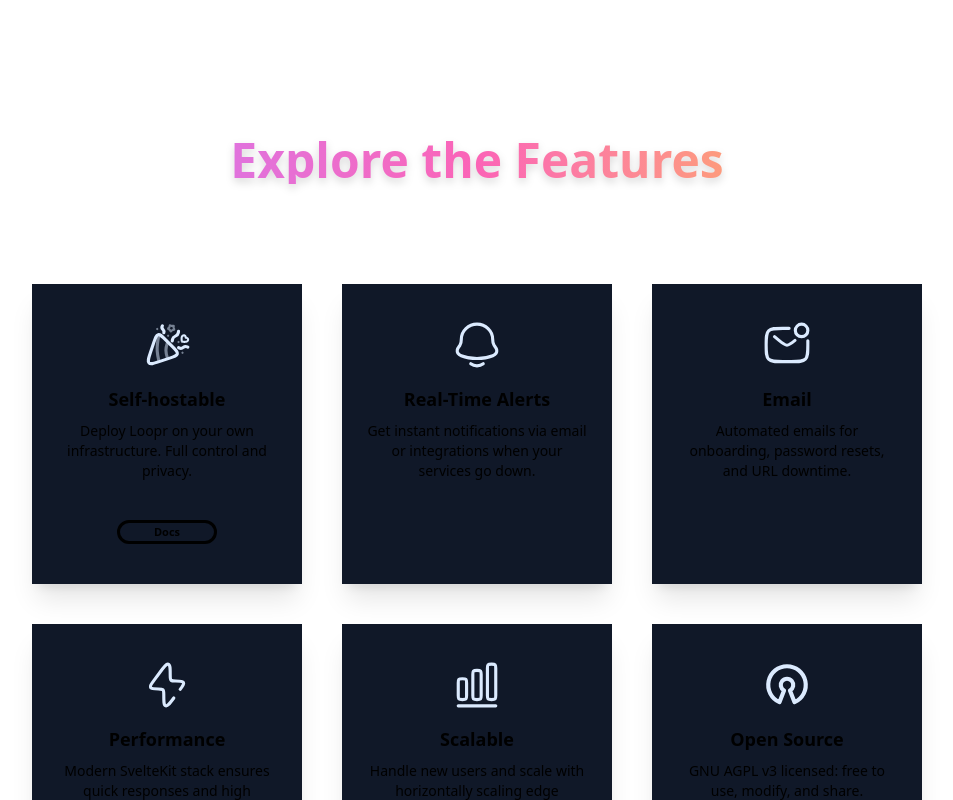
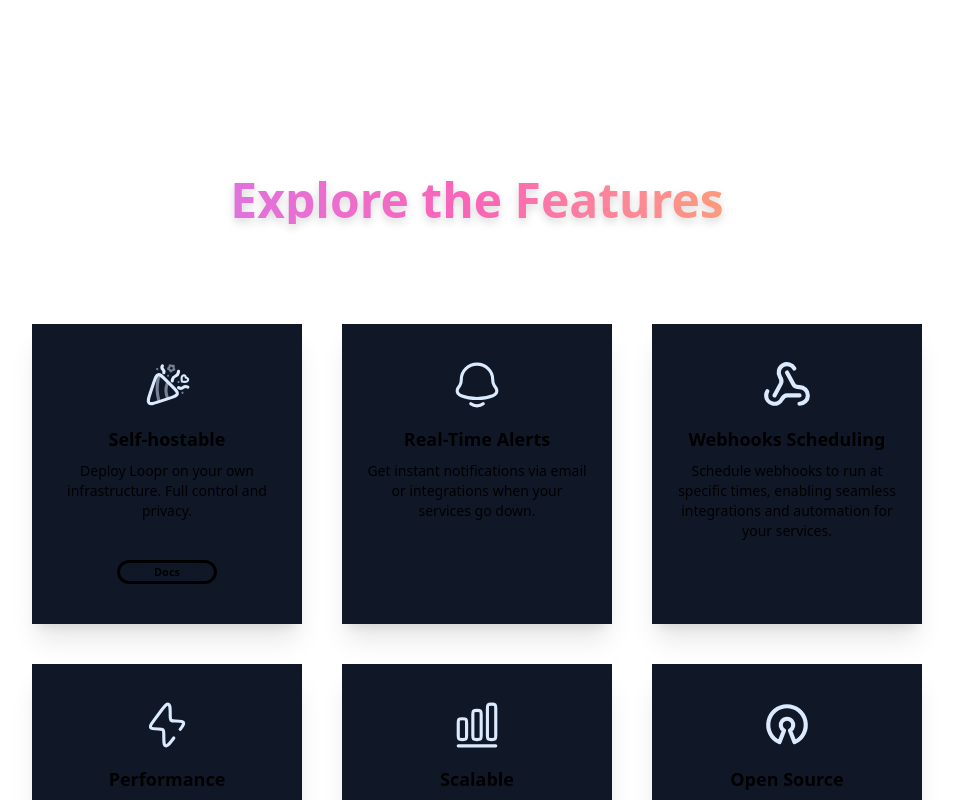
Before and after one commit to AnishSarkar22/Loopr, a SvelteKit app: page / in a window 1280 px wide. Shown: the part 705-1505 px from the top of the page, without its empty margins (163-1116 px from the left). Built offline with nearby package versions, Linux system fonts and the light colour scheme; no server answers.

Commit message:
docs: update README and add webhooks scheduling feature description

```diff
--- a/src/routes/+page.svelte
+++ b/src/routes/+page.svelte
@@ -41,14 +41,27 @@
 </svg>
 			</svg>`
 		},
-		    {
-		      name: "Email",
-		      linkText: "Docs",
-		      description: "Automated emails for onboarding, password resets, and URL downtime.",
-		      svgContent: `<path d="M22 10C22.0185 10.7271 22 11.0542 22 12C22 15.7712 22 17.6569 20.8284 18.8284C19.6569 20 17.7712 20 14 20H10C6.22876 20 4.34315 20 3.17157 18.8284C2 17.6569 2 15.7712 2 12C2 8.22876 2 6.34315 3.17157 5.17157C4.34315 4 6.22876 4 10 4H13" stroke="currentColor" stroke-width="1.5" stroke-linecap="round"/>
-		<path d="M6 8L8.1589 9.79908C9.99553 11.3296 10.9139 12.0949 12 12.0949C13.0861 12.0949 14.0045 11.3296 15.8411 9.79908" stroke="currentColor" stroke-width="1.5" stroke-linecap="round"/>
-		<circle cx="19" cy="5" r="3" stroke="currentColor" stroke-width="1.5"/>`,
-		    },
+		//     {
+		//       name: "Email",
+		//       linkText: "Docs",
+		//       description: "Automated emails for onboarding, password resets, and URL downtime.",
+		//       svgContent: `<path d="M22 10C22.0185 10.7271 22 11.0542 22 12C22 15.7712 22 17.6569 20.8284 18.8284C19.6569 20 17.7712 20 14 20H10C6.22876 20 4.34315 20 3.17157 18.8284C2 17.6569 2 15.7712 2 12C2 8.22876 2 6.34315 3.17157 5.17157C4.34315 4 6.22876 4 10 4H13" stroke="currentColor" stroke-width="1.5" stroke-linecap="round"/>
+		// <path d="M6 8L8.1589 9.79908C9.99553 11.3296 10.9139 12.0949 12 12.0949C13.0861 12.0949 14.0045 11.3296 15.8411 9.79908" stroke="currentColor" stroke-width="1.5" stroke-linecap="round"/>
+		// <circle cx="19" cy="5" r="3" stroke="currentColor" stroke-width="1.5"/>`,
+		//     },
+		{
+			name: 'Webhooks Scheduling',
+			newPage: true,
+			linkText: 'Docs',
+			description: 'Schedule webhooks to run at specific times, enabling seamless integrations and automation for your services.',
+			svgContent: `<svg xmlns="http://www.w3.org/2000/svg" width="24" height="24" viewBox="0 0 24 24" {...$$props}>
+	<g fill="none" stroke="currentColor" stroke-linecap="round" stroke-linejoin="round" stroke-width="2">
+		<path d="M18 16.98h-5.99c-1.1 0-1.95.94-2.48 1.9A4 4 0 0 1 2 17c.01-.7.2-1.4.57-2" />
+		<path d="m6 17l3.13-5.78c.53-.97.1-2.18-.5-3.1a4 4 0 1 1 6.89-4.06" />
+		<path d="m12 6l3.13 5.73C15.66 12.7 16.9 13 18 13a4 4 0 0 1 0 8" />
+	</g>
+</svg>`
+		},
 		{
 			name: 'Performance',
 			newPage: true,
@@ -191,7 +204,7 @@
 	<div class="px-7 pt-20 pb-8">
 		<div class="mx-auto max-w-lg text-center">
 			<div
-				class="animate-gradient-x mt-50 bg-gradient-to-r from-purple-400 via-pink-400 to-yellow-400 bg-clip-text text-4xl font-extrabold text-transparent drop-shadow-lg md:mt-40 md:text-5xl"
+				class="animate-gradient-x mt-50 bg-gradient-to-r from-purple-400 via-pink-400 to-yellow-400 bg-clip-text text-4xl font-extrabold text-transparent drop-shadow-lg md:mt-50 md:text-5xl"
 			>
 				Explore the Features
 			</div>
```
Also changed, not shown: 1 other file (tests, documents, lock files or other folders).
